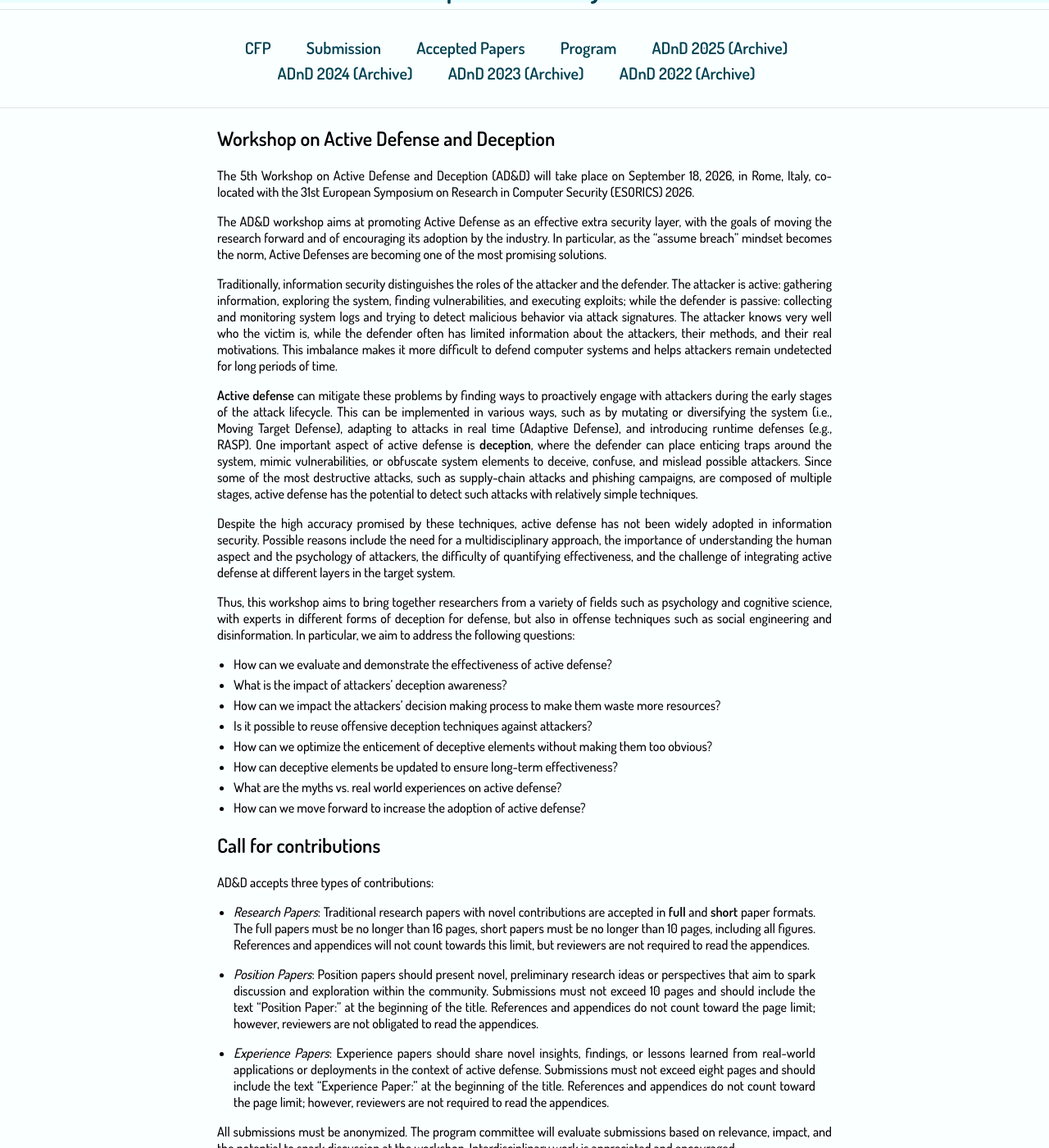
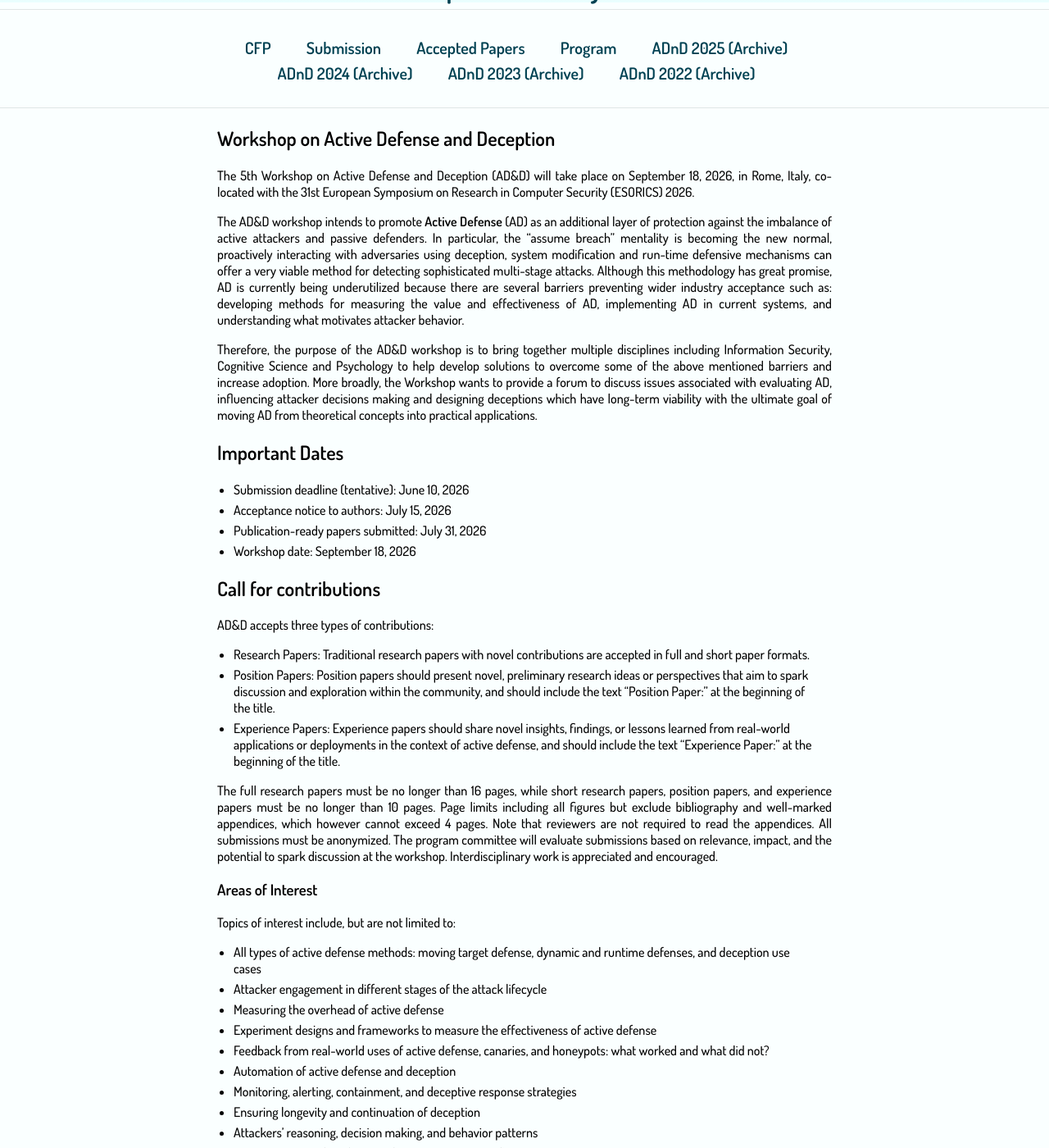
Before and after one commit to BillyPragSec/billypragsec.github.io, a Jekyll site: the page built from index.md, in a window 1280 px wide and 1400 px high, scrolled down 347 px. Shown: the whole window at 82% size. Built offline with Jekyll 4.4.1, drawn with Linux system fonts in a browser that asks for light colours; our own code applies the rules of GitHub Pages for plain Markdown files; some of the changed text lies outside the part shown.

Commit message:
CFP, PC and student scholarship update

```diff
--- a/index.md
+++ b/index.md
@@ -6,36 +6,27 @@ description: Workshop on Active Defense and Deception (AD&D)
 ## Workshop on Active Defense and Deception
 The 5th Workshop on Active Defense and Deception (AD&D) will take place on September 18, 2026, in Rome, Italy, co-located with the 31st European Symposium on Research in Computer Security (ESORICS) 2026.
 
-The AD&D workshop aims at promoting Active Defense as an effective extra security layer, with the goals of moving the research forward and of encouraging its adoption by the industry. In particular, as the "assume breach" mindset becomes the norm, Active Defenses are becoming one of the most promising solutions.
+The AD&D workshop intends to promote **Active Defense** (AD) as an additional layer of protection against the imbalance of active attackers and passive defenders. In particular, the "assume breach" mentality is becoming the new normal, proactively interacting with adversaries using deception, system modification and run-time defensive mechanisms can offer a very viable method for detecting sophisticated multi-stage attacks. Although this methodology has great promise, AD is currently being underutilized because there are several barriers preventing wider industry acceptance such as: developing methods for measuring the value and effectiveness of AD, implementing AD in current systems, and understanding what motivates attacker behavior.
 
-Traditionally, information security distinguishes the roles of the attacker and the defender. The attacker is active: gathering information, exploring the system, finding vulnerabilities, and executing exploits; while the defender is passive: collecting and monitoring system logs and trying to detect malicious behavior via attack signatures. The attacker knows very well who the victim is, while the defender often has limited information about the attackers, their methods, and their real motivations. This imbalance makes it more difficult to defend computer systems and helps attackers remain undetected for long periods of time.
+Therefore, the purpose of the AD&D workshop is to bring together multiple disciplines including Information Security, Cognitive Science and Psychology to help develop solutions to overcome some of the above mentioned barriers and increase adoption. More broadly, the Workshop wants to provide a forum to discuss issues associated with evaluating AD, influencing attacker decisions making and designing deceptions which have long-term viability with the ultimate goal of moving AD from theoretical concepts into practical applications.
 
-**Active defense** can mitigate these problems by finding ways to proactively engage with attackers during the early stages of the attack lifecycle. This can be implemented in various ways, such as by mutating or diversifying the system (i.e., Moving Target Defense), adapting to attacks in real time (Adaptive Defense), and introducing runtime defenses (e.g., RASP). One important aspect of active defense is **deception**, where the defender can place enticing traps around the system, mimic vulnerabilities, or obfuscate system elements to deceive, confuse, and mislead possible attackers. Since some of the most destructive attacks, such as supply-chain attacks and phishing campaigns, are composed of multiple stages, active defense has the potential to detect such attacks with relatively simple techniques.
+## Important Dates
+* Submission deadline (tentative): June 10, 2026
+* Acceptance notice to authors: July 15, 2026
+* Publication-ready papers submitted: July 31, 2026
+* Workshop date: September 18, 2026
 
-Despite the high accuracy promised by these techniques, active defense has not been widely adopted in information security. Possible reasons include the need for a multidisciplinary approach, the importance of understanding the human aspect and the psychology of attackers, the difficulty of quantifying effectiveness, and the challenge of integrating active defense at different layers in the target system.
-
-Thus, this workshop aims to bring together researchers from a variety of fields such as psychology and cognitive science, with experts in different forms of deception for defense, but also in offense techniques such as social engineering and disinformation. In particular, we aim to address the following questions:
-
-- How can we evaluate and demonstrate the effectiveness of active defense?
-- What is the impact of attackers' deception awareness?
-- How can we impact the attackers' decision making process to make them waste more resources?
-- Is it possible to reuse offensive deception techniques against attackers?
-- How can we optimize the enticement of deceptive elements without making them too obvious?
-- How can deceptive elements be updated to ensure long-term effectiveness?
-- What are the myths vs. real world experiences on active defense?
-- How can we move forward to increase the adoption of active defense?
 
 ## Call for contributions
 AD&D accepts three types of contributions:
 
-* _Research Papers_: Traditional research papers with novel contributions are accepted in **full** and **short** paper formats. The full papers must be no longer than 16 pages, short papers must be no longer than 10 pages, including all figures. References and appendices will not count towards this limit, but reviewers are not required to read the appendices.
+- Research Papers: Traditional research papers with novel contributions are accepted in full and short paper formats.
+- Position Papers: Position papers should present novel, preliminary research ideas or perspectives that aim to spark discussion and exploration within the community, and should include the text "Position Paper:" at the beginning of the title.
+- Experience Papers: Experience papers should share novel insights, findings, or lessons learned from real-world applications or deployments in the context of active defense, and should include the text "Experience Paper:" at the beginning of the title.
 
-* _Position Papers_: Position papers should present novel, preliminary research ideas or perspectives that aim to spark discussion and exploration within the community. Submissions must not exceed 10 pages and should include the text "Position Paper:" at the beginning of the title. References and appendices do not count toward the page limit; however, reviewers are not obligated to read the appendices.
+The full research papers must be no longer than 16 pages, while short research papers, position papers, and experience papers must be no longer than 10 pages. Page limits including all figures but exclude bibliography and well-marked appendices, which however cannot exceed 4 pages. Note that reviewers are not required to read the appendices.
+All submissions must be anonymized. The program committee will evaluate submissions based on relevance, impact, and the potential to spark discussion at the workshop. Interdisciplinary work is appreciated and encouraged.
 
-* _Experience Papers_: Experience papers should share novel insights, findings, or lessons learned from real-world applications or deployments in the context of active defense. Submissions must not exceed eight pages and should include the text "Experience Paper:" at the beginning of the title. References and appendices do not count toward the page limit; however, reviewers are not required to read the appendices.
-
-All submissions must be anonymized.
-The program committee will evaluate submissions based on relevance, impact, and the potential to spark discussion at the workshop. Interdisciplinary work is appreciated and encouraged.
 
 ### Areas of Interest
 Topics of interest include, but are not limited to:
@@ -62,11 +53,6 @@ __Note that we exclude the concepts of preemptive attacks, hacking back, and cou
 ## Policy Against the Use of Generative AI
 In principle, generative AI is not allowed for submissions except for language polishing purposes. In the latter case, authors should acknowledge the usage of generative AI. If a submission is suspected to use generative AI tools, the authors will be contacted and the paper may risk a desk rejection. Furthermore, usage of AI is not allowed for the review process by the program committee.
 
-## Important Dates
-* Submission deadline (tentative): June 10, 2026
-* Acceptance notice to authors: July 15, 2026
-* Publication-ready papers submitted: July 31, 2026
-* Workshop date: September 18, 2026
 
 ## Submission Guidelines
 Submitted papers must comply with the LNCS template at the time of submission. Submitted papers should be at most 16 pages (using 10-point font), excluding the bibliography and well-marked appendices, and at most 20 pages total. Committee members are not required to read the appendices, so the paper should be intelligible without them. All submissions must be written in English.
@@ -78,11 +64,16 @@ Only PDF files will be accepted. Submissions are double-blind: no author names o
 
 Authors of accepted papers must agree with Springer LNCS copyright and are requested to ensure that their papers are presented at the workshop, and to complete the registration for workshop attendance.
 
-
 ## Workshop Format
 One author of each accepted contribution is expected to present the work at the workshop. The format is expected to include traditional conference-style presentations followed by questions and feedback from the audience. Interactive and engaging presentations are welcomed.
 
 More information regarding speaking times, proceedings, and camera-ready requirements will be provided following notification to authors.
+
+## Student Scholarship by The Honeynet Project
+We don't think a limited budget should keep students from attending the Workshop on Active Defense and Deception. To help make the event more accessible, The Honeynet Project is offering a scholarship for selected university students.
+
+Scholarship recipients will have their workshop registration covered by THP, allowing them to attend the AD&D workshop. The scholarship is open to undergraduate and graduate university students. To apply, please complete the [https://forms.gle/VEaf3AuUQY3Z4Wpj8](application form).
+**We particularly encourage students from underrepresented groups to apply.**
 
 ## Organization
 The 2026 program committee will be announced soon.
@@ -94,8 +85,35 @@ The 2026 program committee will be announced soon.
 ### Publicity chair
 * Natalia Stakhanova, University of Saskatchewan, Canada
 
+### Steering Committee
+* Georgios Portokalidis, IMDEA Software
+* Merve Sahin, SAP Security Research
+* Nick Nikiforakis, Stony Brook University
+* Emmanouil Vasilomanolakis, Technical University of Denmark
+* Mauro Conti, University of Padua
+* Andrea Pugliese, University of Calabria
+
 ### Program Committee
-* TBA
+* Merve Sahin, SAP Security Research
+* Emmanouil Vasilomanolakis, Technical University of Denmark
+* Massimo Merro, University of Verona
+* Nicola Zannone, Eindhoven University of Technology
+* Alessio Merlo, University School of Advanced Defense Studies
+* Efrén López-Morales, New Mexico State University
+* Roberto Doriguzzi Corin, Fondazione Bruno Kessler (FBK)
+* Luis E. Salazar, University of California, Santa Cruz
+* Alessandro Cantelli-Forti, Lab RaSS National Laboratory - CNIT
+* Giacomo Longo, University School of Advanced Defense Studies
+* Timothy Barron, Yale University
+* Alessandro Brighente, University of Padua
+* Billy Tsouvalas, Stony Brook University
+* Shreyas Srinivasa, Terma A/S
+* Carmelo Felicetti, University of Calabria
+* Vincenzo De Angelis, University of Calabria
+* Sara Lazzaro, University of Calabria
+* Jassim Happa, Royal Holloway, University of London
+* Arul Sagayam, Bloomberg
+* Stefan Rass, Johannes Kepler University Linz
 
 ## Supported by
 <div class="support-grid">
@@ -105,12 +123,12 @@ The 2026 program committee will be announced soon.
     </div>
     <p class="support-name">DIMES, University of Calabria</p>
   </a>
-  <!-- <a class="support-card support-card-link" href="https://www.univr.it" target="_blank" rel="noopener noreferrer">
+   <a class="support-card support-card-link" href="https://www.fbk.eu" target="_blank" rel="noopener noreferrer">
     <div class="support-logo-frame">
-      <img class="support-logo support-logo-univr" src="/images/support-univr.png" alt="University of Verona logo">
+      <img class="support-logo support-logo-fbk" src="/images/support-fbk.png" alt="Fondazione Bruno Kessler logo">
     </div>
-    <p class="support-name">University of Verona</p>
-  </a> -->
+    <p class="support-name">Fondazione Bruno Kessler</p>
+  </a>
   <a class="support-card support-card-link" href="https://www.honeynet.org" target="_blank" rel="noopener noreferrer">
     <div class="support-logo-frame">
       <img class="support-logo support-logo-honeynet" src="/images/support-honeynet.png" alt="The Honeynet Project logo">
```
Also changed, not shown: images/support-fbk.png (added), images/support-univr.png (deleted).
